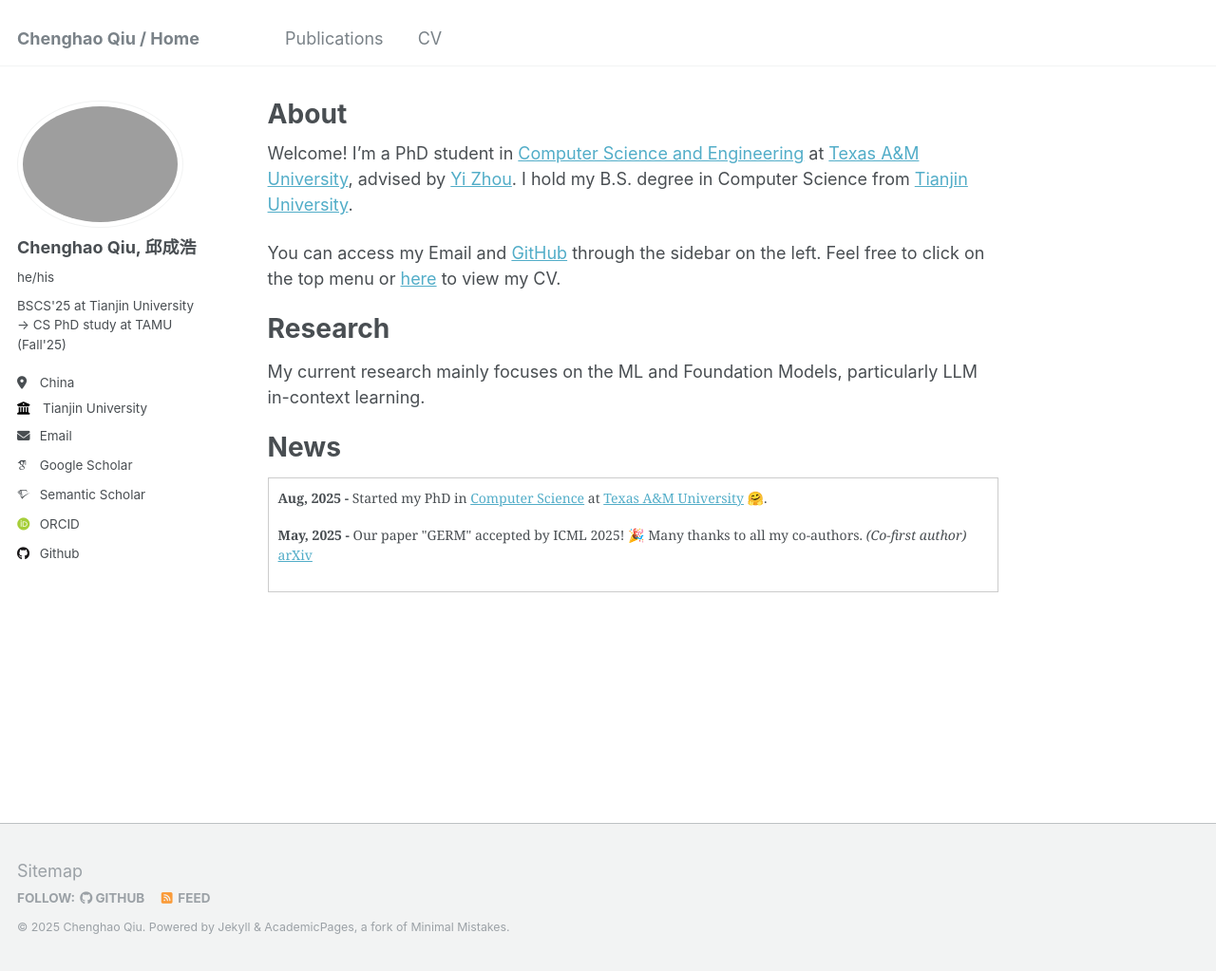
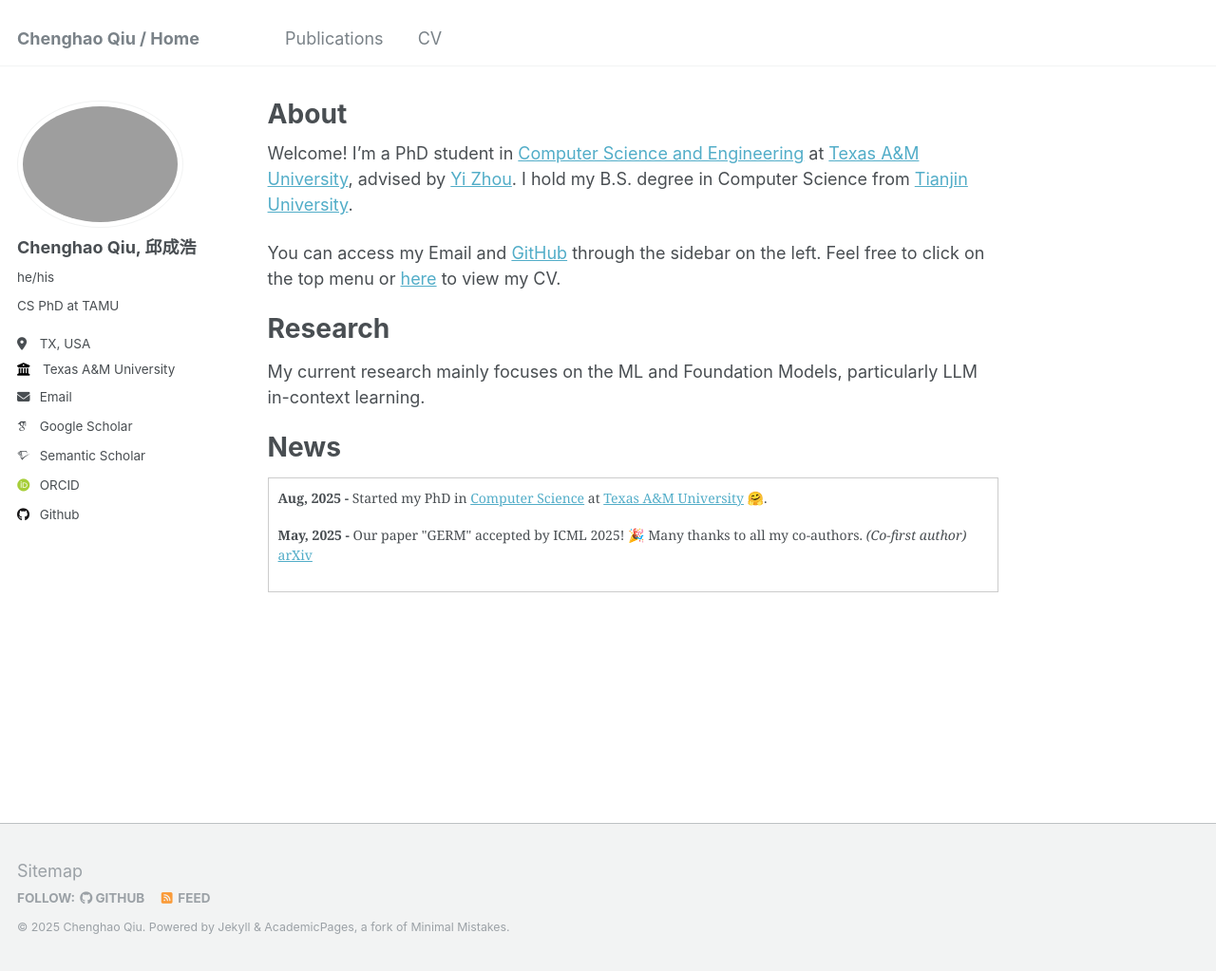
Before and after one commit to Chenghao-Qiu/Chenghao-Qiu.github.io, a Jekyll site: the page built from _pages/about.md, in a window 1280 px wide and 1023 px high. Shown: the whole window at 95% size. Built offline with Jekyll 4.4.1, drawn with Linux system fonts in a browser that asks for light colours; some web fonts are replaced.

Commit message:
update info.

```diff
--- a/_config.yml
+++ b/_config.yml
@@ -24,11 +24,11 @@ author:
   avatar           : "profile.png"
   name             : "Chenghao Qiu, 邱成浩"
   pronouns         : "he/his"
-  bio              : "BSCS'25 at Tianjin University -> CS PhD study at TAMU (Fall'25)"
-  location         : "China"
-  employer         : "Tianjin University"
+  bio              : "CS PhD at TAMU"
+  location         : "TX, USA"
+  employer         : "Texas A&M University"
   uri              : # URL
-  email            : "qiuchenghao2003@outlook.com"
+  email            : "chenghaoqiu@tamu.edu"
 
   # Academic websites
   # arxiv            : # URL - Update with the correct link to your profile
```
